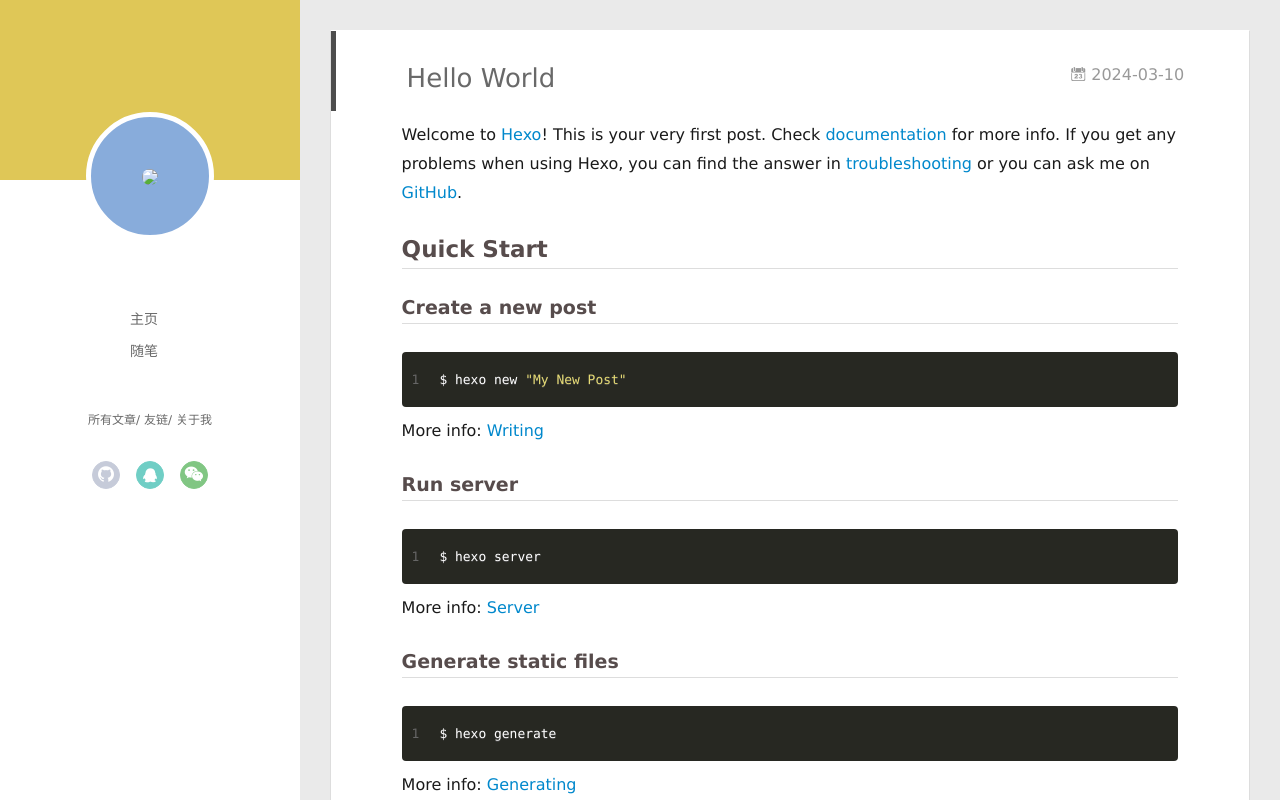
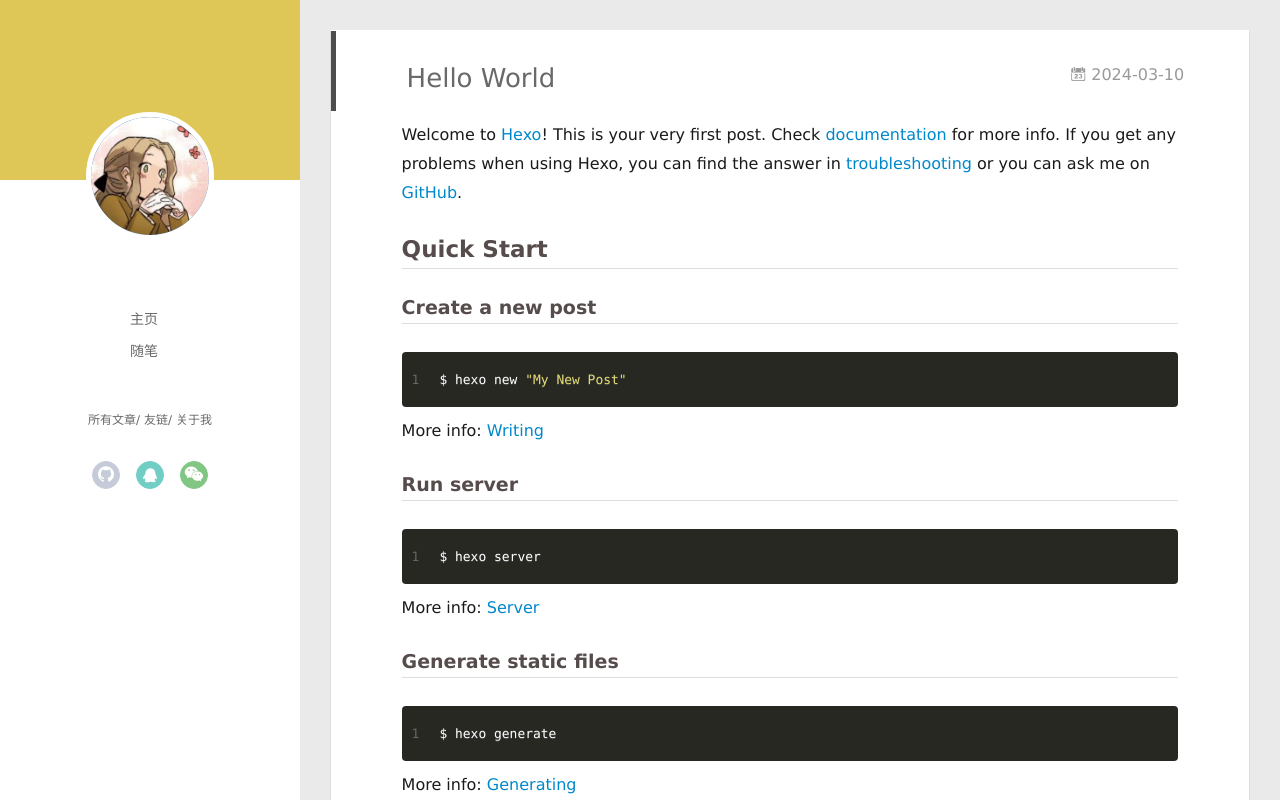
Before and after one commit to YaoGina/gina511.github.io, a plain HTML site: page 2024/03/10/hello-world/index.html in a window 1280 px wide. Drawn offline with Linux system fonts and the light colour scheme; files that its build step writes are made by us from their sources; a script that the page names is missing.

Commit message:
Site updated: 2024-03-12 13:46:23

```diff
--- a/2024/03/10/hello-world/index.html
+++ b/2024/03/10/hello-world/index.html
@@ -23,7 +23,7 @@
     <link rel="alternative" href="/atom.xml" title="Hexo" type="application/atom+xml">
 
 
-    <link rel="icon" href="./img/header.jpg">
+    <link rel="icon" href="/img/header.jpg">
 
   <link rel="stylesheet" type="text/css" href="/gina511.github.io/./main.0cf68a.css">
   <style type="text/css">
@@ -47,7 +47,7 @@
 <div class="intrude-less">
 	<header id="header" class="inner">
 		<a href="/" class="profilepic">
-			<img src="./img/header.jpg" class="js-avatar">
+			<img src="/gina511.github.io/img/header.jpg" class="js-avatar">
 		</a>
 		<hgroup>
 		  <h1 class="header-author"><a href="/"></a></h1>
@@ -103,7 +103,7 @@
 	<div class="intrude-less">
 		<header id="header" class="inner">
 			<div class="profilepic">
-				<img src="./img/header.jpg" class="js-avatar">
+				<img src="/img/header.jpg" class="js-avatar">
 			</div>
 			<hgroup>
 			  <h1 class="header-author js-header-author"></h1>
```
Also changed, not shown: 2024/03/12/Vue-laravel博客开发实战/index.html (+3 -3 lines), archives/2024/03/index.html (+3 -3 lines), archives/2024/index.html (+3 -3 lines), archives/index.html (+3 -3 lines), index.html (+3 -3 lines), tags/index.html (+3 -3 lines).
